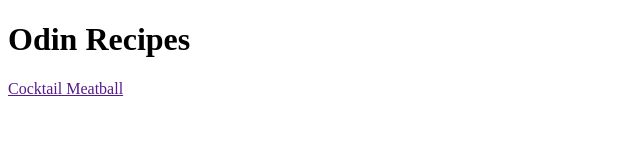
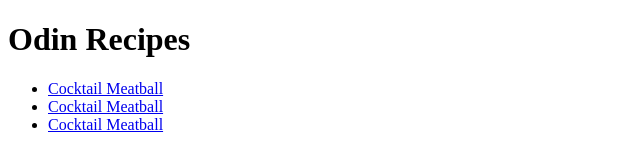
Before and after one commit to diti0-dot/odin-recipes, a plain HTML site: page index.html in a window 1280 px wide. Shown: the whole page, without its empty margins (0-640 px from the left). Drawn offline with Linux system fonts and the light colour scheme.

Commit message:
Update index.html

```diff
--- a/index.html
+++ b/index.html
@@ -2,6 +2,10 @@
 <html lang = "en">
   <body>
     <h1>Odin Recipes</h1>
-    <a href ="">Cocktail Meatball</a>
+    <ul>
+   <li><a href ="recipes/cocktail_meatball.html">Cocktail Meatball</a></li>
+    <li><a href ="recipes/cocktail_meatball.html">Cocktail Meatball</a></li>
+    <li><a href ="recipes/cocktail_meatball.html">Cocktail Meatball</a></li>
+    </ul>
   </body>
 </html>
```
